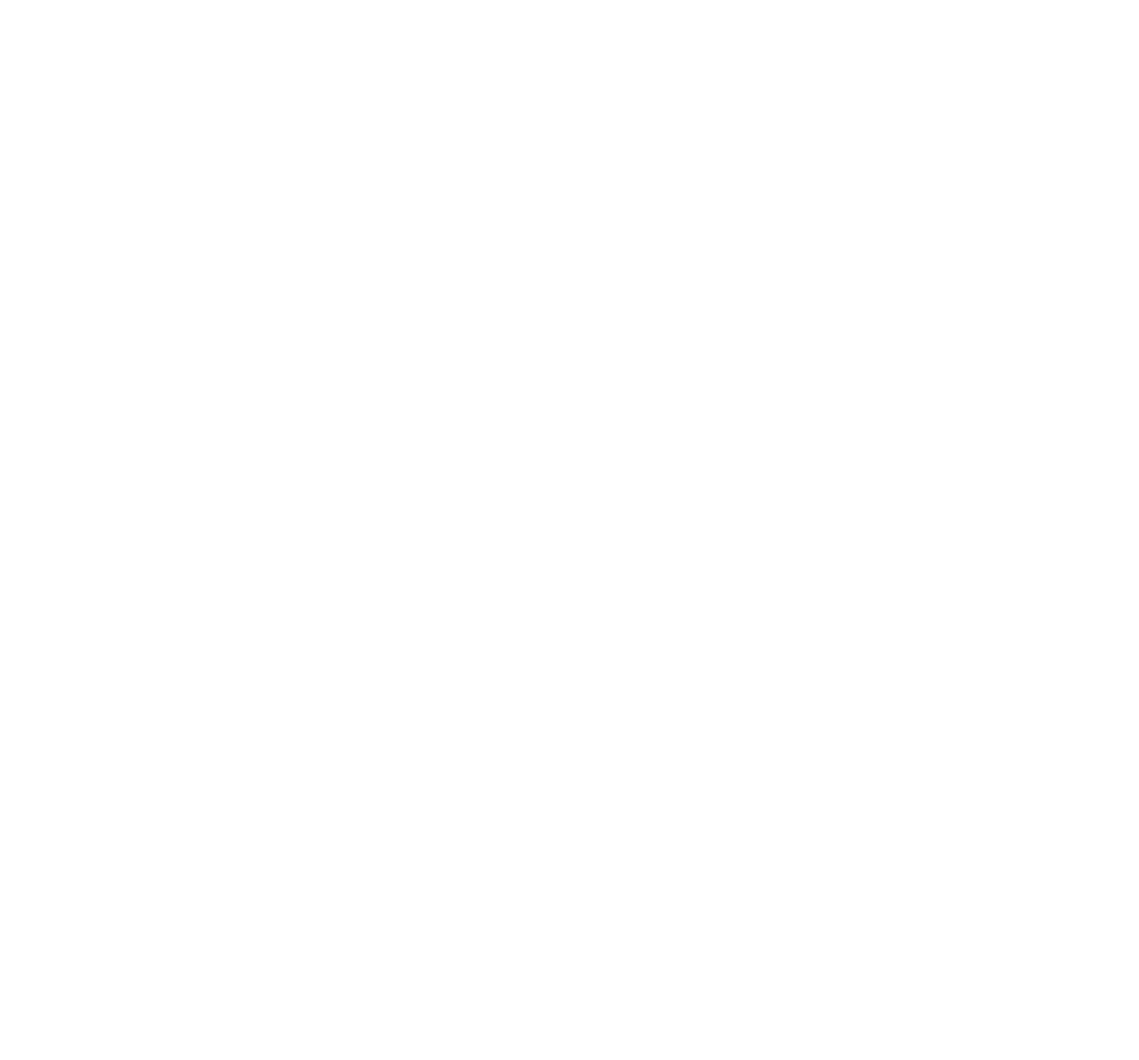
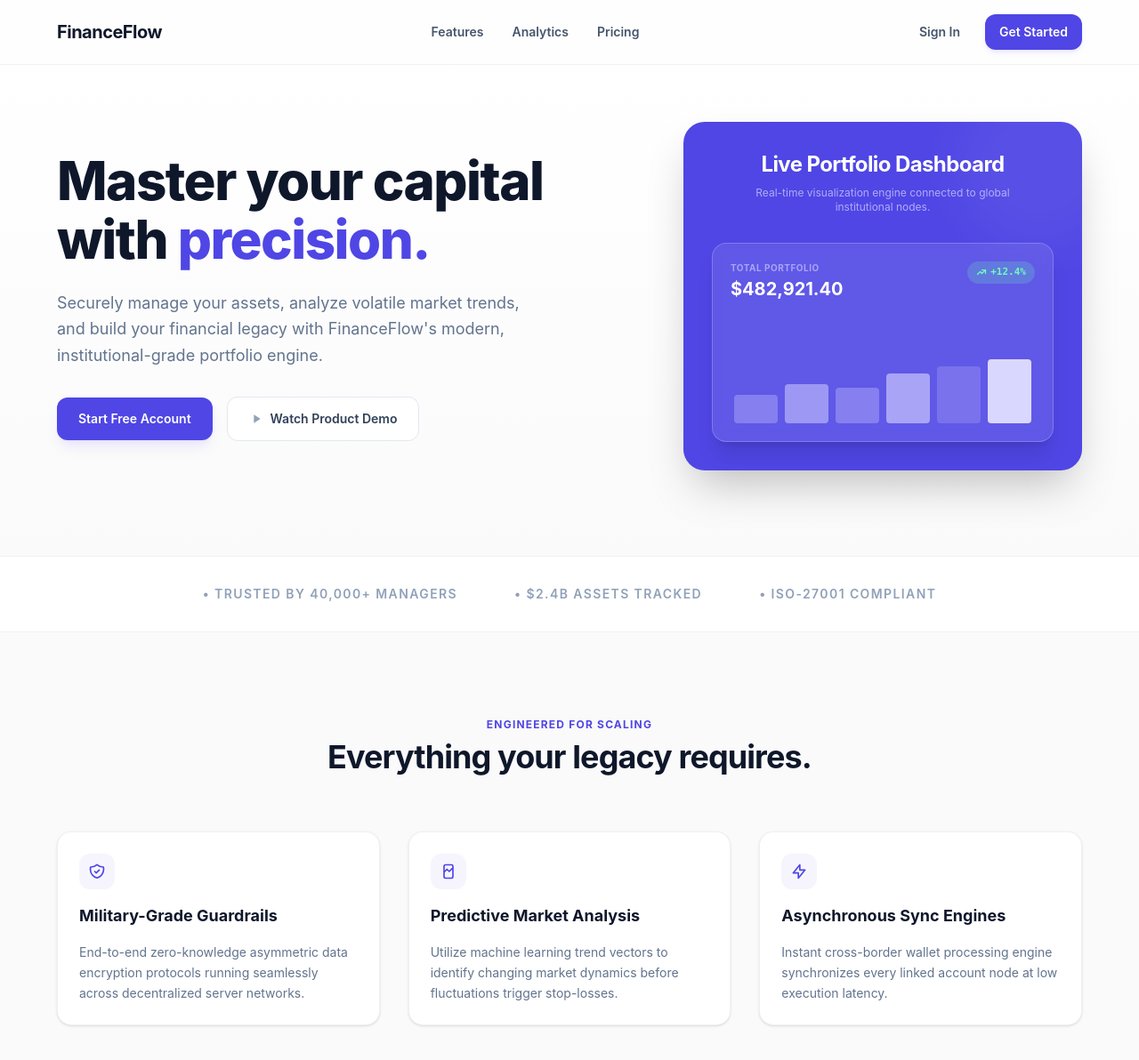
Before and after one commit to FeralSatyam/kosh-ai_powered_personal_finance_and_trading, a React app in the folder frontend/: page / in a window 1280 px wide. Before the commit this address had no page. Shown: the top 1192 px of the page at 89% size. Before the commit the page ends 800 px from the top, so only its background shows below. Built offline with nearby package versions, Linux system fonts and the light colour scheme; the HTML template or start-up script is replaced by a standard one.

Commit message:
(frontend): add landing page

```diff
--- a/frontend/src/App.jsx
+++ b/frontend/src/App.jsx
@@ -6,9 +6,10 @@
 import viteLogo from './assets/vite.svg'
 import heroImg from './assets/hero.png'
 import './App.css'
-import HomePage from './pages/HomePage'
+import HomePage from './pages/LandingPage'
 import LoginPage from './pages/LoginPage'
 import SignUpPage from './pages/SignUp'
+import LandingPage from './pages/LandingPage'
 
 function App() {
   const [count, setCount] = useState(0)
@@ -17,7 +18,7 @@
     <BrowserRouter>
 
       <Routes>
-
+        <Route path='/' element={<LandingPage></LandingPage>}></Route>
         <Route path='/login' element={<LoginPage />} />
         <Route path='/signup' element={<SignUpPage />} />
 
--- a/frontend/src/pages/HomePage.jsx
+++ /dev/null
@@ -1,11 +0,0 @@
-import React from 'react'
-
-const HomePage = () => {
-  return (
-    <div>
-      <h1>Finance Tracker</h1>
-    </div>
-  )
-}
-
-export default HomePage
--- /dev/null
+++ b/frontend/src/pages/LandingPage.jsx
@@ -0,0 +1,156 @@
+import React from 'react';
+import { Link } from 'react-router-dom';
+const LandingPage = () => {
+  return (
+    <div className='min-h-screen bg-[#FAFAFA] font-sans antialiased text-slate-800 selection:bg-[#4F46E5]/10 selection:text-[#4F46E5]'>
+
+      {/* 1. NAVIGATION BAR */}
+      <nav className='w-full border-b border-slate-200/60 bg-white/80 backdrop-blur-md sticky top-0 z-50 px-8 lg:px-16 py-4 flex items-center justify-between'>
+        <div className='flex items-center gap-2 font-bold text-xl tracking-tight text-slate-900'>
+          FinanceFlow
+        </div>
+
+        <div className='hidden md:flex items-center gap-8 text-sm font-semibold text-slate-600'>
+          <a href="#features" className='hover:text-[#4F46E5] transition-colors'>Features</a>
+          <a href="#analytics" className='hover:text-[#4F46E5] transition-colors'>Analytics</a>
+          <a href="#pricing" className='hover:text-[#4F46E5] transition-colors'>Pricing</a>
+        </div>
+
+        <div className='flex items-center gap-4 text-sm font-semibold'>
+          <Link to={'/login'} className='text-slate-600 hover:text-slate-900 transition-colors py-2 px-3'>
+          Sign In
+          </Link>
+
+          <Link to={'/signup'} className='bg-[#4F46E5] hover:bg-[#4338CA] text-white px-4 py-2.5 rounded-xl shadow-md shadow-indigo-600/10 transition-all active:scale-[0.98]'>
+          Get Started</Link>
+
+
+
+        </div>
+      </nav>
+
+      {/* 2. HERO SECTION */}
+      <header className='relative overflow-hidden bg-gradient-to-b from-white to-[#FAFAFA] pt-16 pb-24 px-8 lg:px-16 grid lg:grid-cols-2 gap-12 items-center max-w-7xl mx-auto'>
+
+        {/* Left Side: Pitch and Call to Action */}
+        <div className='flex flex-col text-left max-w-xl'>
+
+          <h1 className='text-5xl md:text-6xl font-extrabold text-slate-900 tracking-tight leading-[1.1]'>
+            Master your capital with <span className='text-[#4F46E5]'>precision.</span>
+          </h1>
+          <p className='text-slate-500 mt-6 text-base md:text-lg leading-relaxed'>
+            Securely manage your assets, analyze volatile market trends, and build your financial legacy with FinanceFlow's modern, institutional-grade portfolio engine.
+          </p>
+          <div className='flex flex-col sm:flex-row items-center gap-4 mt-8'>
+            <Link to={'/signup'} className='w-full sm:w-auto text-center py-3.5 px-6 bg-[#4F46E5] hover:bg-[#4338CA] text-white font-semibold text-sm rounded-xl transition-all shadow-lg shadow-indigo-600/10 active:scale-[0.99]'>
+            Start Free Account
+            </Link>
+
+            <a href="#demo" className='w-full sm:w-auto text-center py-3.5 px-6 bg-white border border-slate-200 text-slate-700 hover:bg-slate-50 font-semibold text-sm rounded-xl transition-all flex items-center justify-center gap-2'>
+              <svg className="w-4 h-4 text-slate-400" fill="currentColor" viewBox="0 0 24 24">
+                <path d="M8 5v14l11-7z"/>
+              </svg>
+              Watch Product Demo
+            </a>
+          </div>
+        </div>
+
+        {/* Right Side: Showcase Element */}
+        <div className='relative flex items-center justify-center lg:justify-end w-full'>
+          <div className='absolute -inset-4 bg-gradient-to-tr from-indigo-500/10 to-teal-500/10 rounded-3xl blur-3xl opacity-70 -z-10'></div>
+
+          {/* Main Visual Display Wrapper */}
+          <div className='w-full max-w-md bg-[#4F46E5] rounded-3xl p-8 shadow-2xl text-center relative text-white select-none overflow-hidden'>
+            <div className='absolute top-0 right-0 -translate-y-12 translate-x-12 w-48 h-48 bg-white/5 rounded-full blur-xl pointer-events-none'></div>
+
+
+
+
+            <h3 className='text-2xl font-bold tracking-tight'>Live Portfolio Dashboard</h3>
+            <p className='text-[#DAD7FF]/70 text-xs mt-2 max-w-xs mx-auto'>Real-time visualization engine connected to global institutional nodes.</p>
+
+            {/* Micro Dashboard Card */}
+            <div className="w-full bg-white/10 border border-white/20 rounded-2xl p-5 shadow-xl text-white flex flex-col justify-between h-56 mt-8 backdrop-blur-sm">
+              <div className="flex justify-between items-start">
+                <div className="flex flex-col text-left">
+                  <p className="text-[#DAD7FF]/60 text-[10px] font-bold tracking-wider uppercase">Total Portfolio</p>
+                  <p className="text-xl font-bold mt-0.5">$482,921.40</p>
+                </div>
+                <div className="bg-[#6CF8BB]/20 px-2.5 py-1 rounded-full flex items-center gap-1">
+                  <svg className="w-3 h-3 text-[#6FFBBE]" fill="none" stroke="currentColor" strokeWidth="2.5" viewBox="0 0 24 24">
+                    <path strokeLinecap="round" strokeLinejoin="round" d="M13 7h8m0 0v8m0-8l-8 8-4-4-6 6" />
+                  </svg>
+                  <span className="text-[#6FFBBE] text-[11px] font-bold font-mono">+12.4%</span>
+                </div>
+              </div>
+
+              <div className="flex items-end justify-between h-20 gap-2 mt-4 px-1">
+                <div className="w-full bg-[#DAD7FF]/30 h-[40%] rounded-sm"></div>
+                <div className="w-full bg-[#DAD7FF]/50 h-[55%] rounded-sm"></div>
+                <div className="w-full bg-[#DAD7FF]/30 h-[50%] rounded-sm"></div>
+                <div className="w-full bg-[#DAD7FF]/60 h-[70%] rounded-sm"></div>
+                <div className="w-full bg-[#DAD7FF]/20 h-[80%] rounded-sm"></div>
+                <div className="w-full bg-[#DAD7FF] h-[90%] rounded-sm"></div>
+              </div>
+            </div>
+          </div>
+        </div>
+      </header>
+
+      {/* 3. SOCIAL TRUST METRICS BAR */}
+      <section className='border-y border-slate-200/60 bg-white py-8 px-8 flex flex-wrap justify-center items-center gap-x-16 gap-y-6 text-slate-400 font-semibold text-sm tracking-widest uppercase'>
+        <div>• TRUSTED BY 40,000+ MANAGERS</div>
+        <div>• $2.4B ASSETS TRACKED</div>
+        <div>• ISO-27001 COMPLIANT</div>
+      </section>
+
+      {/* 4. VALUE PROPOSITION FEATURES SECTION */}
+      <section id="features" className='py-24 px-8 lg:px-16 max-w-7xl mx-auto text-center'>
+        <div className='max-w-xl mx-auto'>
+          <h2 className='text-xs font-bold text-[#4F46E5] tracking-widest uppercase'>Engineered for Scaling</h2>
+          <p className='text-3xl font-bold tracking-tight text-slate-900 mt-2 sm:text-4xl'>Everything your legacy requires.</p>
+        </div>
+
+        <div className='grid sm:grid-cols-2 lg:grid-cols-3 gap-8 mt-16 text-left'>
+
+          {/* Card Item 1 */}
+          <div className='bg-white p-6 rounded-2xl border border-slate-200/60 shadow-sm flex flex-col gap-4'>
+            <div className='w-10 h-10 bg-[#4F46E5]/5 text-[#4F46E5] flex items-center justify-center rounded-xl font-bold'>
+              <svg className="w-5 h-5" fill="none" stroke="currentColor" strokeWidth="2" viewBox="0 0 24 24">
+                <path strokeLinecap="round" strokeLinejoin="round" d="M9 12l2 2 4-4m5.618-4.016A11.955 11.955 0 0112 2.944a11.955 11.955 0 01-8.618 3.04A12.02 12.02 0 003 9c0 5.591 3.824 10.29 9 11.622 5.176-1.332 9-6.03 9-11.622 0-1.042-.133-2.052-.382-3.016z" />
+              </svg>
+            </div>
+            <h3 className='font-bold text-slate-900 text-lg'>Military-Grade Guardrails</h3>
+            <p className='text-sm text-slate-500 leading-relaxed'>End-to-end zero-knowledge asymmetric data encryption protocols running seamlessly across decentralized server networks.</p>
+          </div>
+
+          {/* Card Item 2 */}
+          <div className='bg-white p-6 rounded-2xl border border-slate-200/60 shadow-sm flex flex-col gap-4'>
+            <div className='w-10 h-10 bg-[#4F46E5]/5 text-[#4F46E5] flex items-center justify-center rounded-xl font-bold'>
+              <svg className="w-5 h-5" fill="none" stroke="currentColor" strokeWidth="2" viewBox="0 0 24 24">
+                <path strokeLinecap="round" strokeLinejoin="round" d="M7 12l3-3 3 3 4-4M8 21h8a2 2 0 002-2V5a2 2 0 00-2-2H8a2 2 0 00-2 2v14a2 2 0 002 2z" />
+              </svg>
+            </div>
+            <h3 className='font-bold text-slate-900 text-lg'>Predictive Market Analysis</h3>
+            <p className='text-sm text-slate-500 leading-relaxed'>Utilize machine learning trend vectors to identify changing market dynamics before fluctuations trigger stop-losses.</p>
+          </div>
+
+          {/* Card Item 3 */}
+          <div className='bg-white p-6 rounded-2xl border border-slate-200/60 shadow-sm flex flex-col gap-4'>
+            <div className='w-10 h-10 bg-[#4F46E5]/5 text-[#4F46E5] flex items-center justify-center rounded-xl font-bold'>
+              <svg className="w-5 h-5" fill="none" stroke="currentColor" strokeWidth="2" viewBox="0 0 24 24">
+                <path strokeLinecap="round" strokeLinejoin="round" d="M13 10V3L4 14h7v7l9-11h-7z" />
+              </svg>
+            </div>
+            <h3 className='font-bold text-slate-900 text-lg'>Asynchronous Sync Engines</h3>
+            <p className='text-sm text-slate-500 leading-relaxed'>Instant cross-border wallet processing engine synchronizes every linked account node at low execution latency.</p>
+          </div>
+
+        </div>
+      </section>
+
+    </div>
+  );
+};
+
+export default LandingPage;
```
